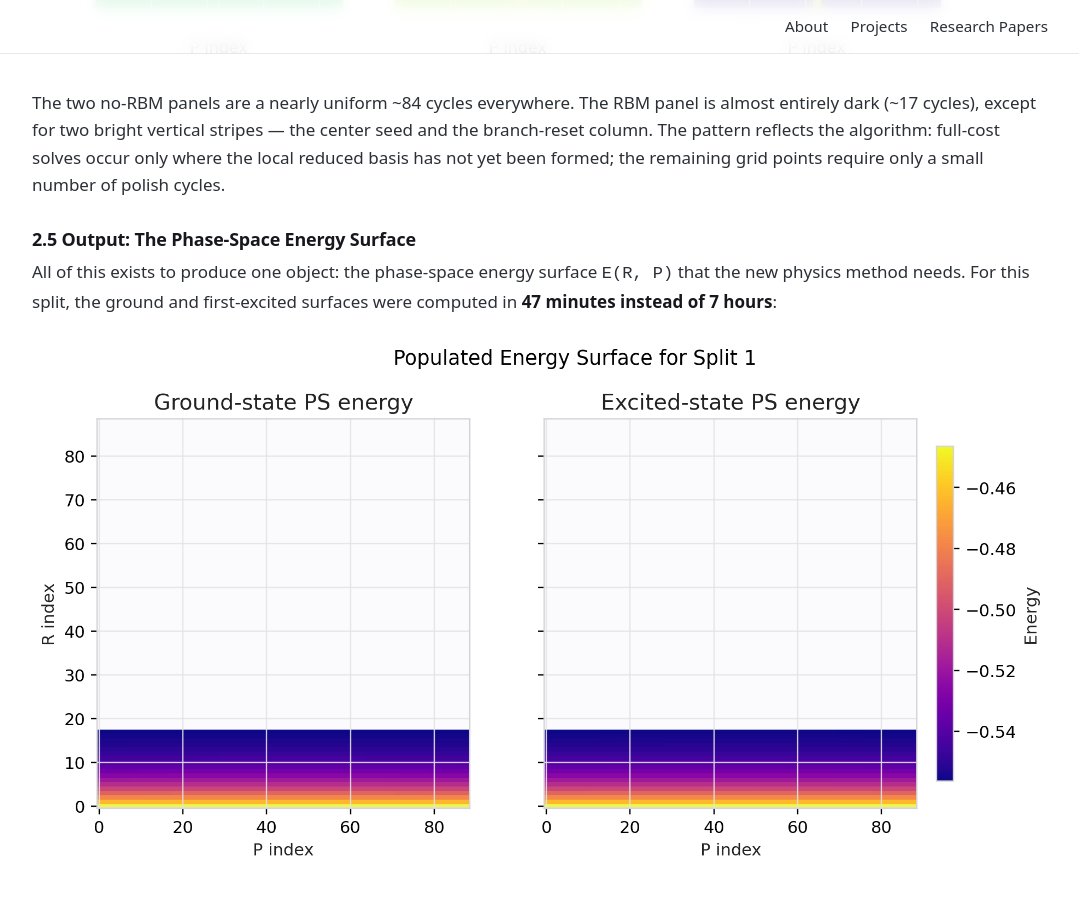
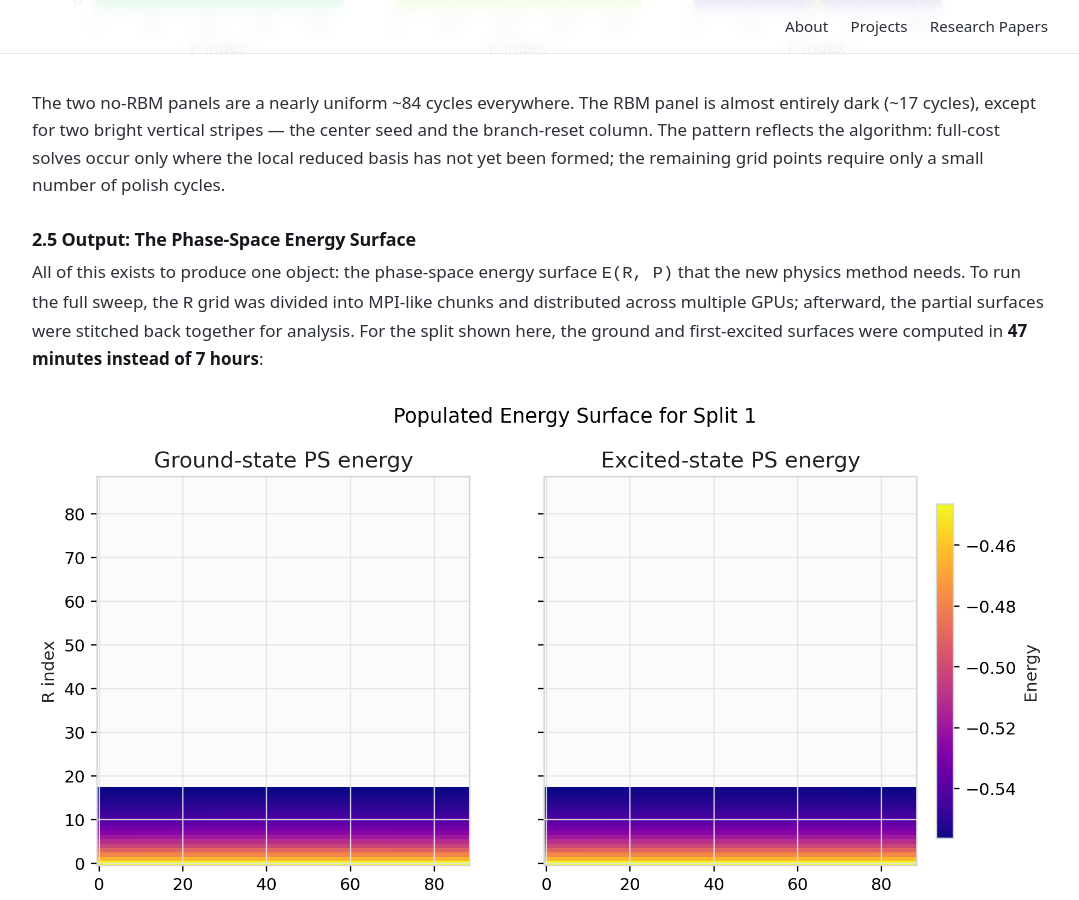
Before and after one commit to BhatiMansi/BhatiMansi.github.io, a Jekyll site: the page built from writing/gpu-eigensolver.md, in a window 1280 px wide and 900 px high, scrolled down 12423 px. Shown: the whole window, without its empty margins (100-1179 px from the left). Built offline with Jekyll 4.4.1, drawn with Linux system fonts in a browser that asks for light colours.

Commit message:
fixed blog figs

```diff
--- a/writing/gpu-eigensolver.md
+++ b/writing/gpu-eigensolver.md
@@ -481,7 +481,6 @@
 | Complex-copy kernels | 6.71 s | 4.68 s | 4.56 s |
 | `cudaMalloc` API time | 16.75 s | 2.77 s | 1.54 s |
 
-
 We see that for a subspace size 300, all ~106 Hamiltonian applications together
 took **0.69 s out of a 45.84 s solve**, about **1.5%** of wall time. Each matvec was
 only ~6.5 ms. The remaining time was Davidson's basis machinery: reconstructing
@@ -599,7 +598,7 @@
 warm-start cost. After two snapshots, the reduced basis is accurate enough that
 the bulk of the grid collapses to a small number of Davidson polish cycles.
 
-![Davidson cycle-count heatmaps over the R/P grid for the three configurations; RBM collapses the bulk to ~17 cycles.](/assets/performance_split1/blog_figures/cycle_heatmaps_three_way.png)
+![Davidson cycle-count heatmaps over the R/P grid for the three configurations; RBM collapses the bulk to ~17 cycles.](/assets/cycle_heatmaps_three_way.png)
 
 The two no-RBM panels are a nearly uniform ~84 cycles everywhere. The RBM panel is
 almost entirely dark (~17 cycles), except for two bright vertical stripes — the
@@ -610,8 +609,11 @@
 ### 2.5 Output: The Phase-Space Energy Surface
 
 All of this exists to produce one object: the phase-space energy surface
-`E(R, P)` that the new physics method needs. For this split, the ground and
-first-excited surfaces were computed in **47 minutes instead of 7 hours**:
+`E(R, P)` that the new physics method needs. To run the full sweep, the `R` grid
+was divided into MPI-like chunks and distributed across multiple GPUs; afterward,
+the partial surfaces were stitched back together for analysis. For the split
+shown here, the ground and first-excited surfaces were computed in **47 minutes
+instead of 7 hours**:
 
 ![Ground-state and excited-state phase-space energy surfaces over the populated R/P region for split 1.](/assets/energy_surfaces_gs_es.png)
 
```
Also changed, not shown: assets/cycle_heatmaps_three_way.png (added), assets/triple_cumulative_davidson_time.png.
